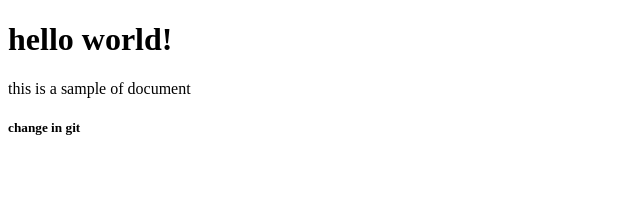
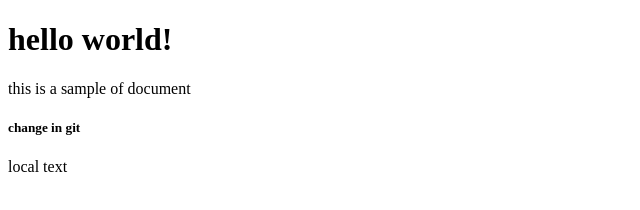
Before and after one commit to rg3175/t5, a plain HTML site: page index.html in a window 1280 px wide. Shown: the full height of the page, 0-640 px from the left. Drawn offline with Linux system fonts and the light colour scheme.

Commit message:
add span from local machine

```diff
--- a/index.html
+++ b/index.html
@@ -9,5 +9,6 @@
     <h1>hello world!</h1>
     <p>this is a sample of document</p>
     <h5>change in git</h5>
+    <span>local text</span>
 </body>
 </html>
```
